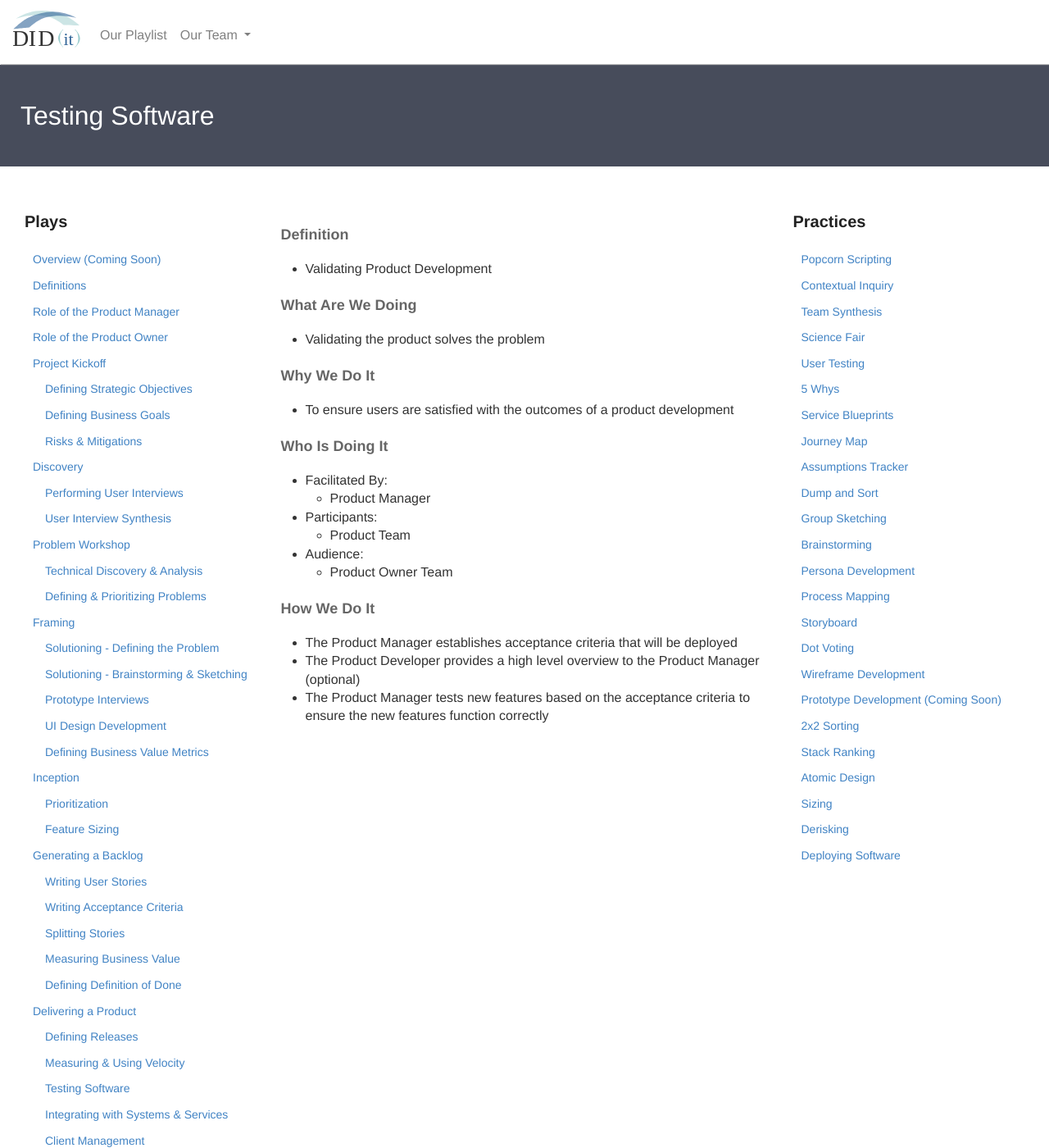
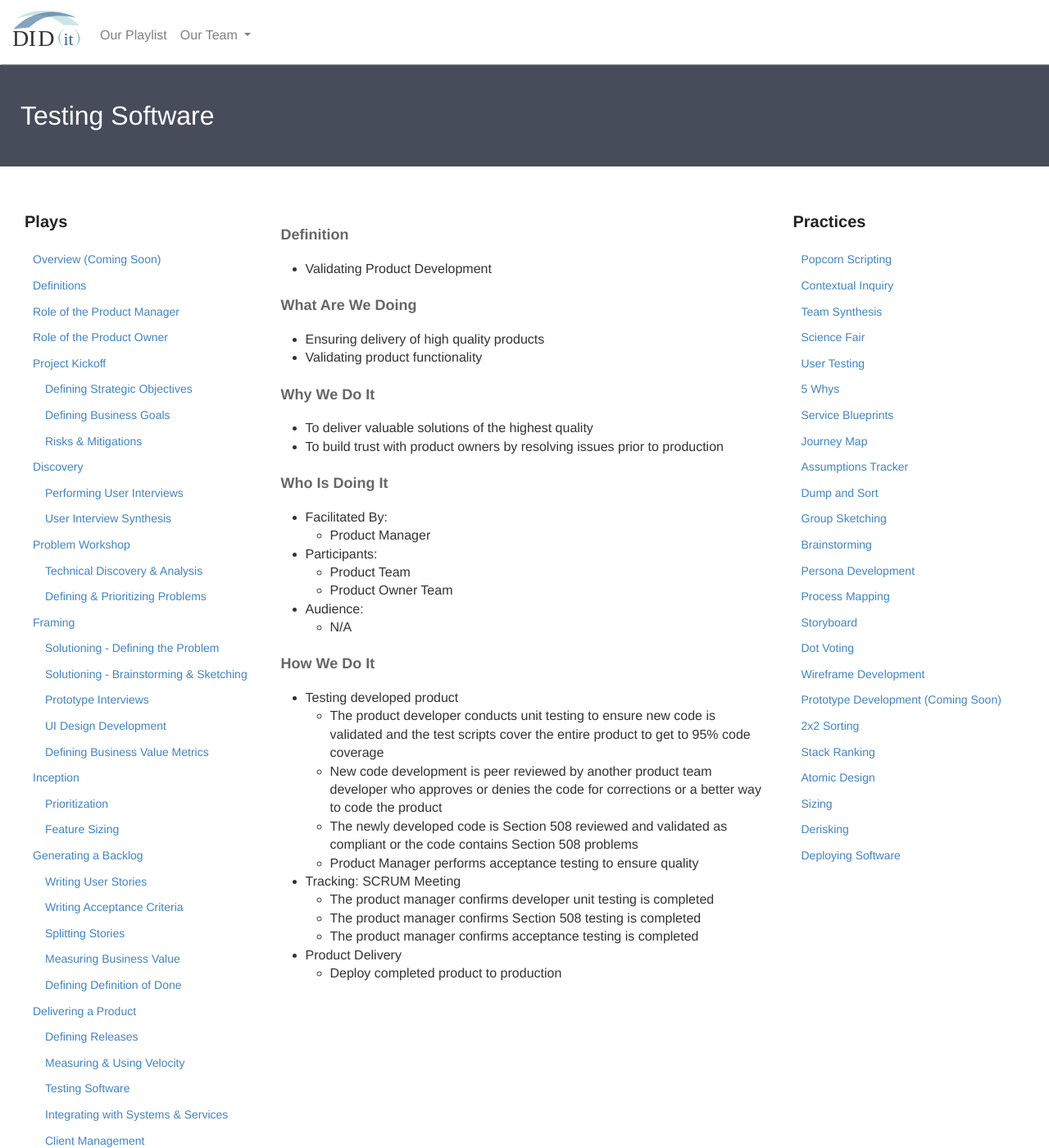
Before and after one commit to KnightPointSystems/kps_playbook, a Jekyll site: the page built from testing-software.md, in a window 1280 px wide and 1400 px high. Shown: the whole window at 82% size. Built offline with Jekyll 4.4.1, drawn with Linux system fonts in a browser that asks for light colours; nearby versions of some CDN libraries.

Commit message:
Update testing-software.md

```diff
--- a/testing-software.md
+++ b/testing-software.md
@@ -19,13 +19,15 @@ permalink: /testing-software/
             What Are We Doing
         </h4>
 	<ul>
-        <li>Validating the product solves the problem</li>
+		<li>Ensuring delivery of high quality products</li>
+		<li>Validating product functionality</li>
 	</ul>
         <h4 class="Why" id="Why">
             Why We Do It
         </h4>
             <ul>
-                <li>To ensure users are satisfied with the outcomes of a product development</li>
+                <li>To deliver valuable solutions of the highest quality</li>
+		<li>To build trust with product owners by resolving issues prior to production</li>
 	    </ul>
         <h4 class="Who" id="Who">
             Who Is Doing It
@@ -39,11 +41,12 @@ permalink: /testing-software/
                 <li>Participants:
     	            <ul>
                       <li>Product Team</li>
+		      <li>Product Owner Team</li>
                     </ul>
                 </li>
                 <li>Audience:
     	            <ul>
-                      <li>Product Owner Team</li>
+                      <li>N/A</li>
                   </ul>
                 </li>
             </ul>
@@ -51,9 +54,21 @@ permalink: /testing-software/
             How We Do It
         </h4>
             <ul>
-               <li>The Product Manager establishes acceptance criteria that will be deployed</li>
-	       <li>The Product Developer provides a high level overview to the Product Manager (optional)</li>
-	       <li>The Product Manager tests new features based on the acceptance criteria to ensure the new features function correctly</li>
+               <li>Testing developed product</li>
+			<ul>
+				<li>The product developer conducts unit testing to ensure new code is validated and the test scripts cover the entire product to get to 95% code coverage</li>
+				<li>New code development is peer reviewed by another product team developer who approves or denies the code for corrections or a better way to code the product</li>
+				<li>The newly developed code is Section 508 reviewed and validated as compliant or the code contains Section 508 problems</li>
+				<li>Product Manager performs acceptance testing to ensure quality</li>
+			</ul>
+		<li>Tracking: SCRUM Meeting</li>
+			<ul>
+				<li>The product manager confirms developer unit testing is completed</li>
+				<li>The product manager confirms Section 508 testing is completed</li>
+				<li>The product manager confirms acceptance testing is completed</li>
+			</ul>
+		<li>Product Delivery</li>
+			<ul><li>Deploy completed product to production</li></ul>
             </ul>
     </div>
     <div class="col-md-3">
```
